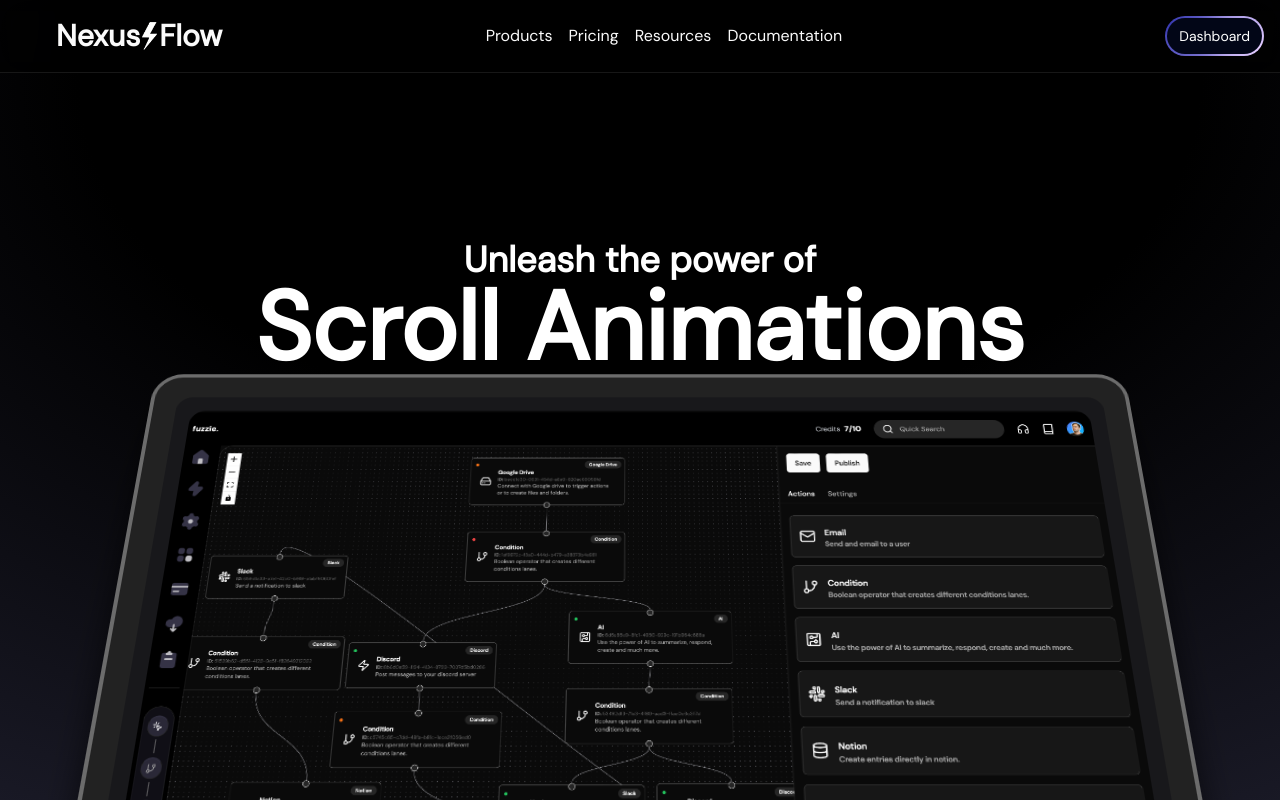
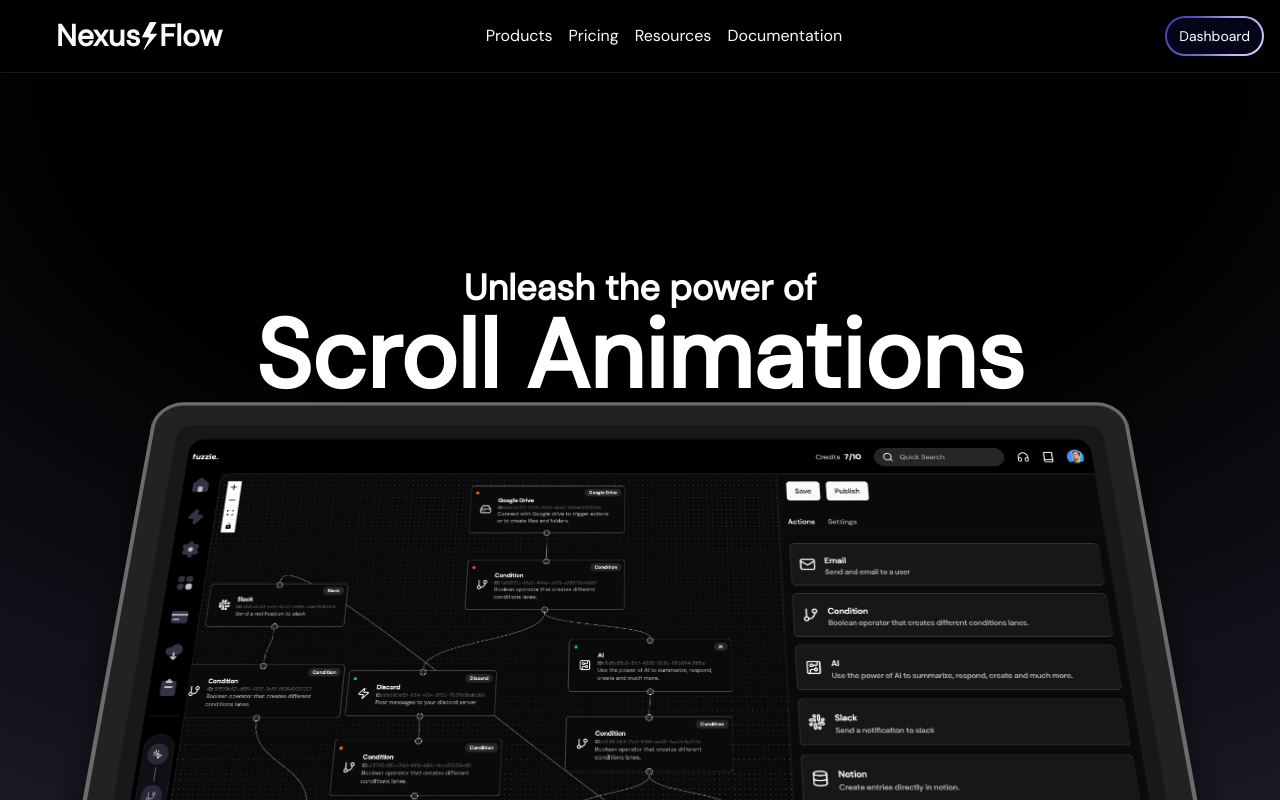
Before and after one commit to artistatbl/NexusFlow, a Next.js app: page / in a window 1280 px wide. Shown: the top 800 px of the page. Built offline with nearby package versions, Linux system fonts and the light colour scheme.

Commit message:
upt - landing page styling

```diff
--- a/src/app/page.tsx
+++ b/src/app/page.tsx
@@ -25,7 +25,7 @@
       <Navbar />
       <section className="h-screen w-full  bg-neutral-950 rounded-md  !overflow-visible relative flex flex-col items-center  antialiased">
         <div className="absolute inset-0  h-full w-full items-center px-5 py-24 [background:radial-gradient(125%_125%_at_50%_10%,#000_35%,#223_100%)]"></div>
-        <div className="flex flex-col overflow-hidden">
+        <div className="flex flex-col ">
       <ContainerScroll
         titleComponent={
           <>
```
